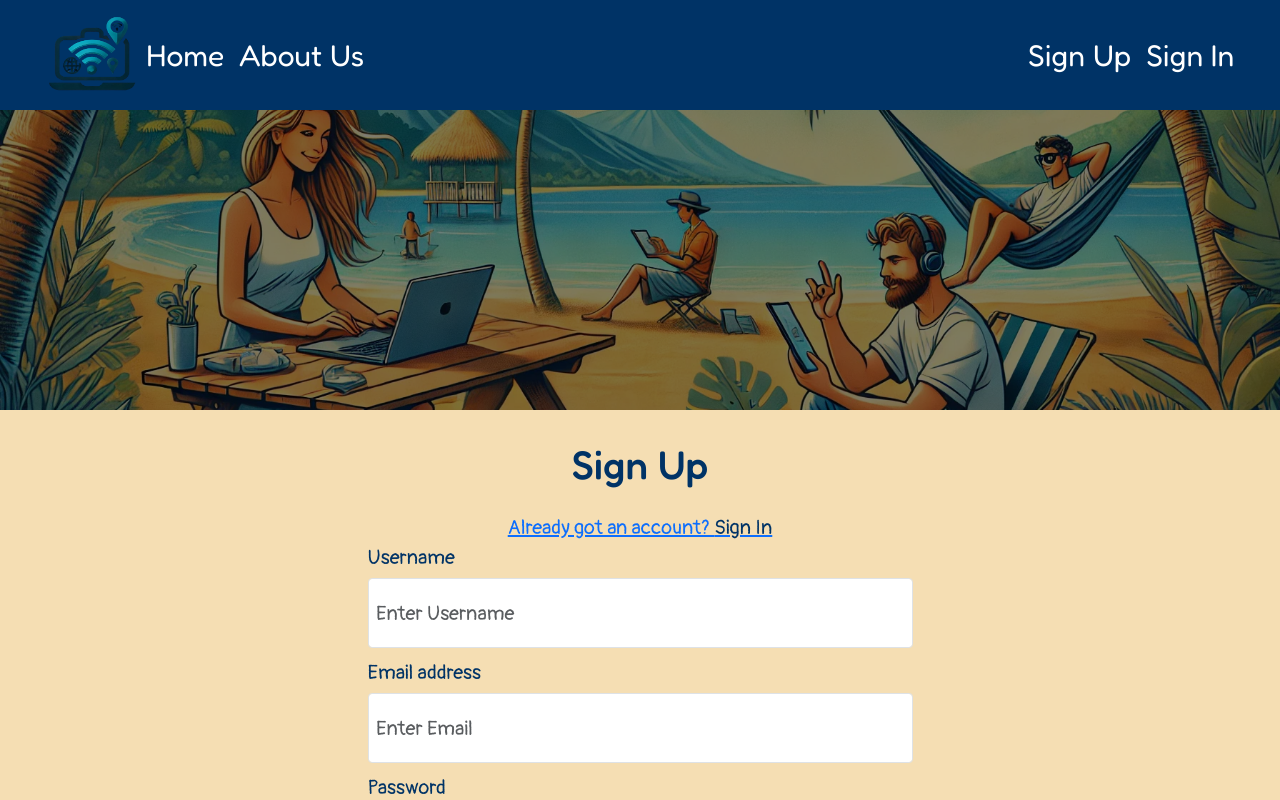
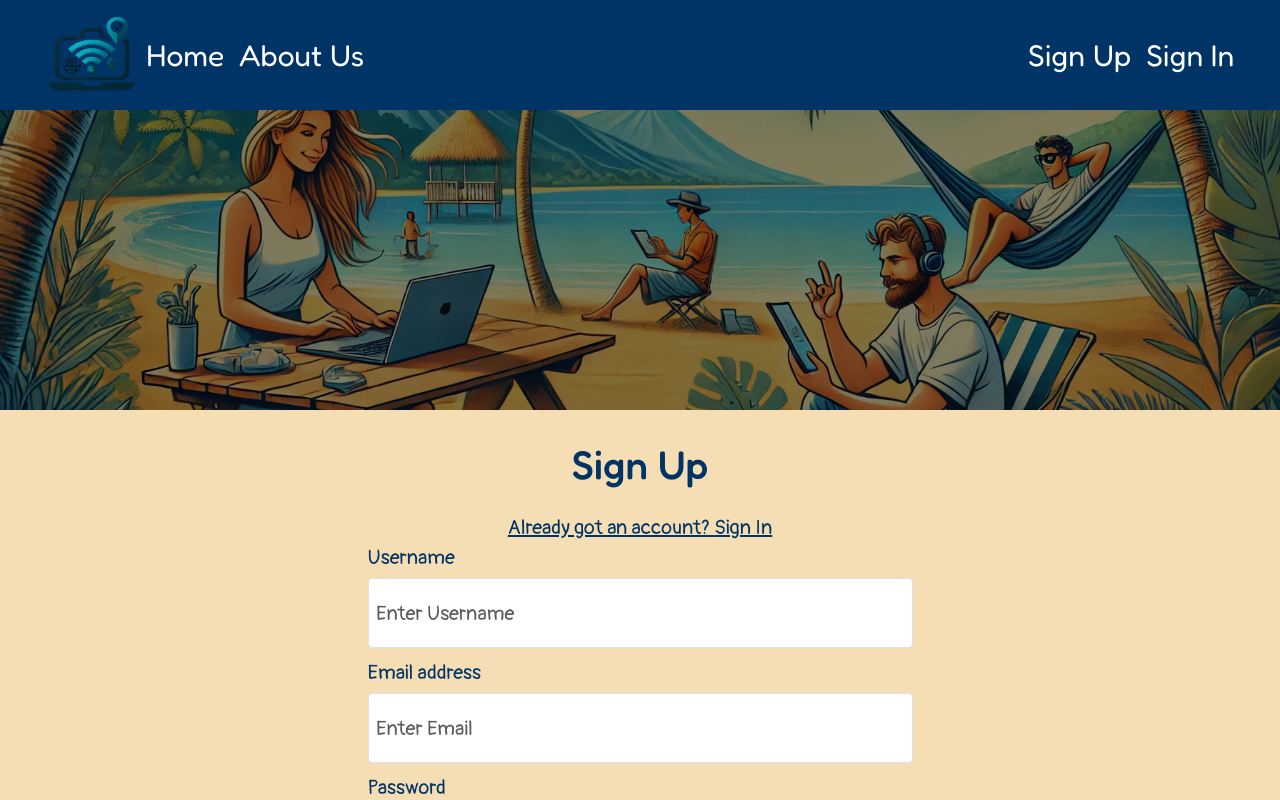
Before and after one commit to GMontaque/WiFiWander, a React (Create React App) app: page /signup in a window 1280 px wide. Shown: the top 800 px of the page. Built offline with nearby package versions, Linux system fonts and the light colour scheme.

Commit message:
refactor: update code as per lighthouse test

```diff
--- a/src/App.css
+++ b/src/App.css
@@ -78,6 +78,10 @@ p {
 .line{
   border: 2px solid black;
   margin: 1rem 0rem;
+}
+
+.font-color{
+  color: #003366;
 }
 
 /* ******************** SweetAlert ******************** */
@@ -636,6 +640,7 @@ textarea {
 .signup-form {
   width: 56rem;
   margin: auto;
+  color: #003366;
 }
 
 .signup-form input {
--- a/src/pages/SignUp.js
+++ b/src/pages/SignUp.js
@@ -86,7 +86,7 @@ const SignUp = () => {
     <Row className="justify-content-md-center">
       <h1 className="mt-5 mb-4 text-center">Sign Up</h1>
       <div className="mt-3 text-center">
-        <NavLink to="/signin">
+        <NavLink to="/signin" className="font-color">
           Already got an account? <span>Sign In</span>
         </NavLink>
       </div>
```
